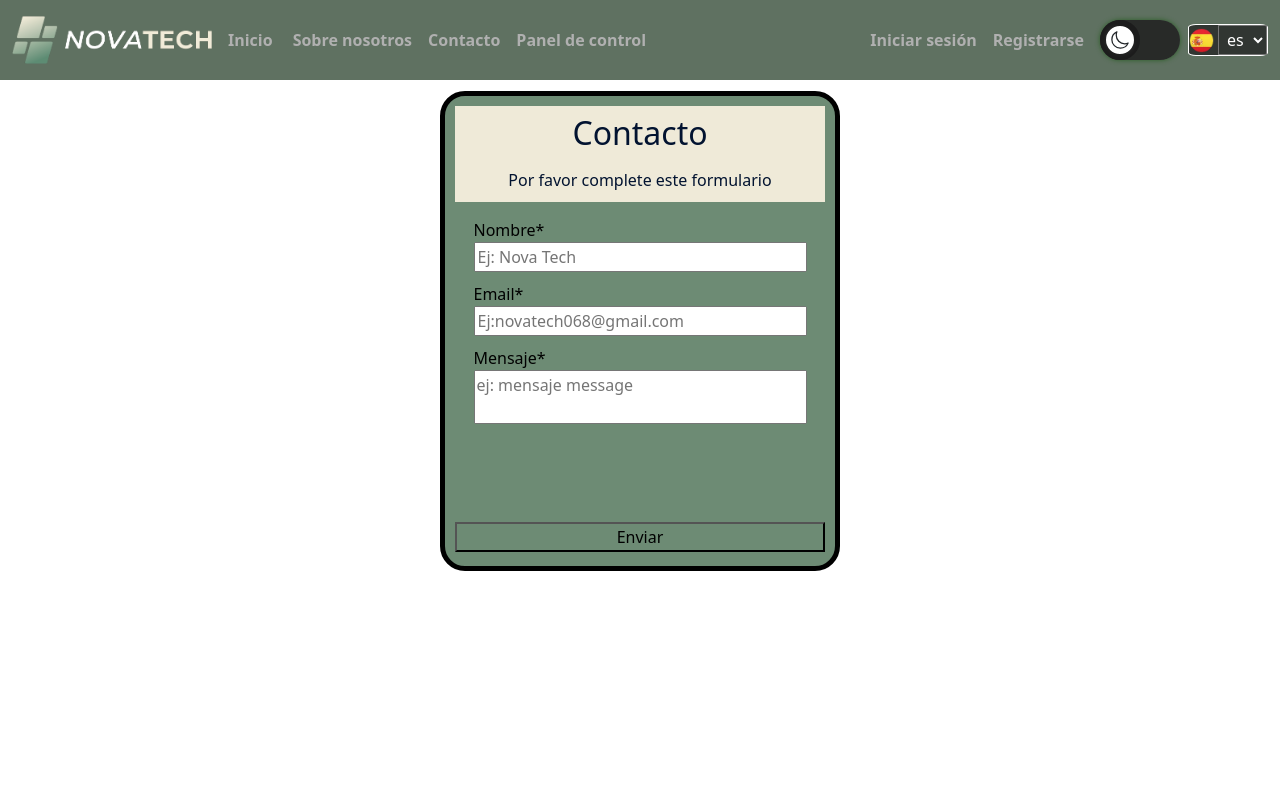
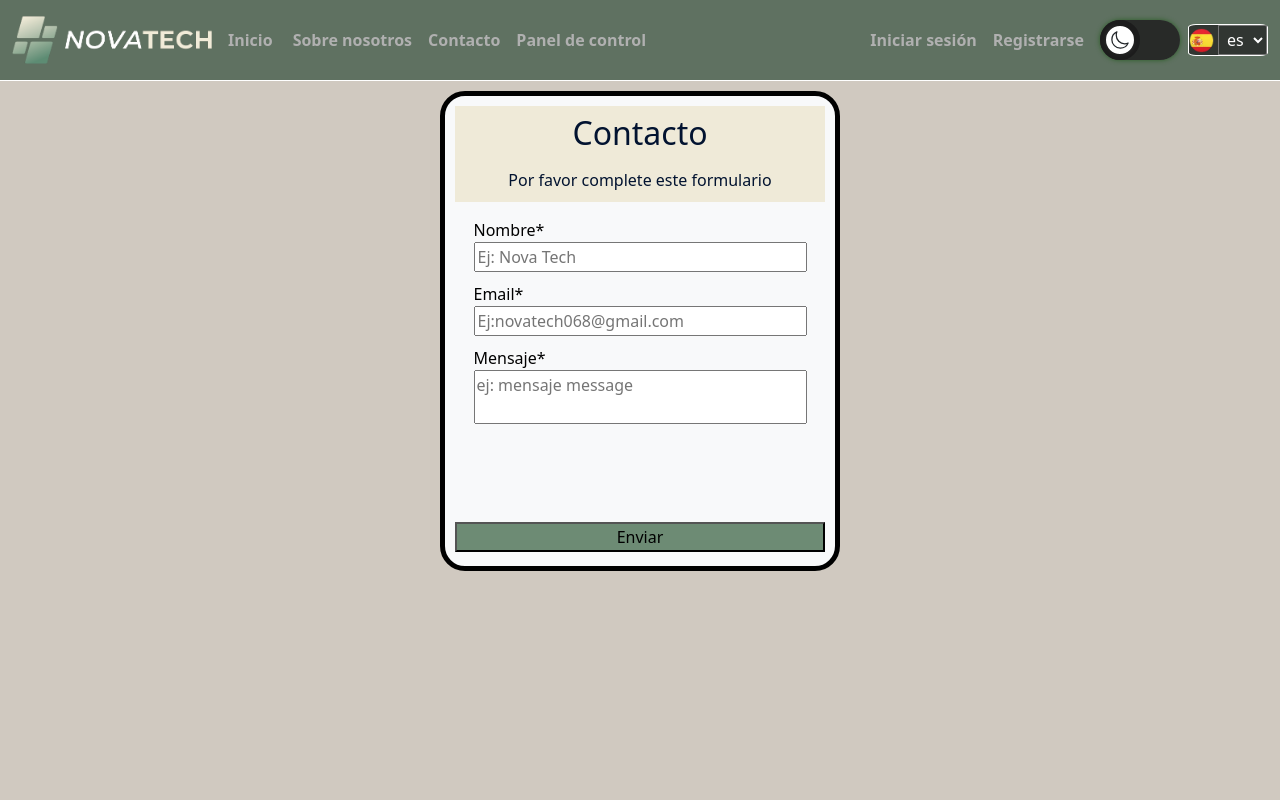
Before and after one commit to Leonelsk8/Nova-tech-front, a React (Vite) app: page /contact in a window 1280 px wide. Shown: the top 800 px of the page. Built offline with nearby package versions, Linux system fonts and the light colour scheme.

Commit message:
subiendo cambio agregado funciones de lenguaje

```diff
--- a/src/components/aboutUS/AboutUS.jsx
+++ b/src/components/aboutUS/AboutUS.jsx
@@ -1,15 +1,16 @@
+/* eslint-disable react/prop-types */
 import './AboutUs.css';
 import { Link } from 'react-router-dom';
 
 const AboutUS = (props) => {
   const { modeDL, textDL, lang } = props;
   return (
-    <section className='section-white'>
+    <section className={`section-white  bg-${modeDL}`}>
       <div className='conteiner container-fluid'>
         <div className='row justify-content-between'>
           <div className='text-center'>
             <h2 className='section-title'></h2>
-            <div className='banner'>
+            <div className={`banner bg${modeDL} text-${textDL}`}>
               <h1>{lang.Aboutus.title}</h1>
               <div>
                 <small>
@@ -21,7 +22,7 @@ const AboutUS = (props) => {
             </div>
           </div>
           <div className='col-sm-4 col-md-3 d-flex align-content-stretch flex-wrap'>
-            <div className='card team-item p-2'>
+            <div className={`card team-item p-2 bg-${modeDL} text-${textDL}`}>
               <div className='text-center m-2'>
                 <img src='/img/Leo.png' className='team-img' alt='imagen' />
               </div>
@@ -51,7 +52,7 @@ const AboutUS = (props) => {
             </div>
           </div>
           <div className='col-sm-4 col-md-3 d-flex align-content-stretch flex-wrap'>
-            <div className='card team-item p-2'>
+            <div className={`card team-item p-2 bg-${modeDL} text-${textDL}`}>
               <div className='text-center m-2 text-black'>
                 <img src='/img/Ivan.png' className='team-img' alt='imagen' />
               </div>
@@ -81,7 +82,7 @@ const AboutUS = (props) => {
             </div>
           </div>
           <div className='col-sm-4 col-md-3 d-flex align-content-stretch flex-wrap'>
-            <div className='card team-item p-2'>
+            <div className={`card team-item p-2 bg-${modeDL} text-${textDL}`}>
               <div className='text-center m-2'>
                 <img src='/img/Matias.png' className='team-img' alt='imagen' />
               </div>
@@ -111,7 +112,7 @@ const AboutUS = (props) => {
             </div>
           </div>
           <div className='col-sm-4 col-md-3 d-flex align-content-stretch flex-wrap'>
-            <div className='card team-item p-2'>
+            <div className={`card team-item p-2 bg-${modeDL} text-${textDL}`}>
               <div className='text-center m-2'>
                 <img src='/img/Carlos.png' className='team-img' alt='imagen' />
               </div>
--- a/src/components/contact/Contact.jsx
+++ b/src/components/contact/Contact.jsx
@@ -19,8 +19,8 @@ const Contact = (props) => {
   };
 
   return (
-    <div className='d-flex justify-content-center vh-100'>
-      <form className='contact contactForm' ref={refForm} action='' onSubmit={handleSubmit}>
+    <div className={`d-flex justify-content-center vh-100 bg${modeDL}`}>
+      <form className={`contact contactForm bg-${modeDL} text${textDL}`} ref={refForm} action='' onSubmit={handleSubmit}>
         <div className='header-contact'>
           <h2>{lang.Contact.title}</h2>
           <p>{lang.Contact.subtitle}</p>
--- a/src/page/NotFound.jsx
+++ b/src/page/NotFound.jsx
@@ -2,7 +2,8 @@ import{ Container, Col, Row } from 'react-bootstrap';
 import { Link } from 'react-router-dom';
 import style from './NotFound.module.css';
 
-const NotFound = () => {
+const NotFound = (props) => {
+  const { modeDL, textDL, lang } = props;
   return (
     <div className={`${style.body} vh-100 d-flex justify-content-center align-items-center`}>
       <Container className='md-12 '>
```
Also changed, not shown: src/App.css (line endings or trailing spaces).
